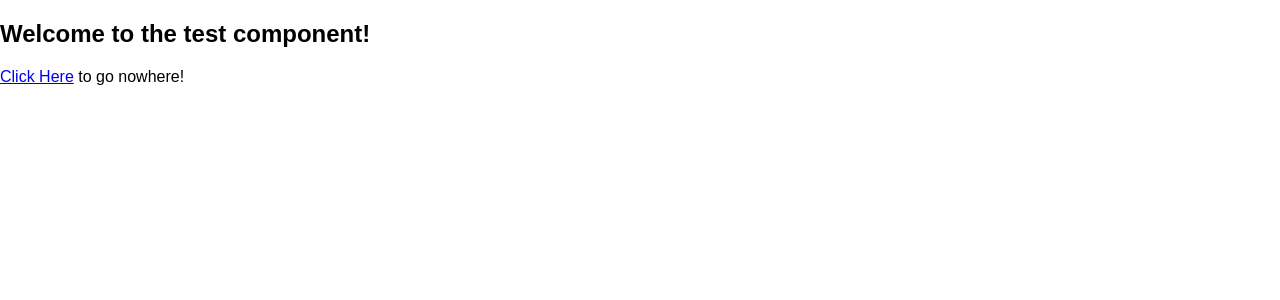
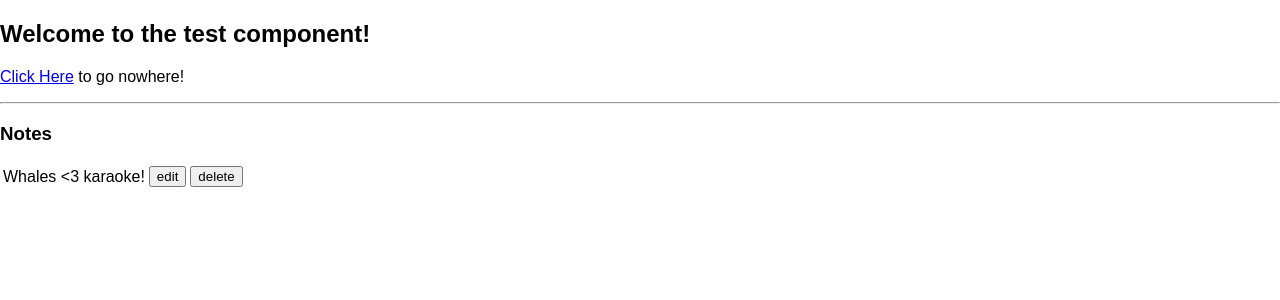
Before and after one commit to cetatean-communication-database/ccd-web, a React app in the folder frontend/: page / in a window 1280 px wide. Shown: the top 300 px of the page. Built offline with nearby package versions, Linux system fonts and the light colour scheme.

Commit message:
Begin adding redux for state management

```diff
--- a/frontend/package.json
+++ b/frontend/package.json
@@ -35,6 +35,9 @@
     "react": "^16.2.0",
     "react-dev-utils": "^5.0.0",
     "react-dom": "^16.2.0",
+    "react-redux": "^5.0.7",
+    "react-router-dom": "^4.2.2",
+    "redux": "^3.7.2",
     "style-loader": "0.19.0",
     "sw-precache-webpack-plugin": "0.11.4",
     "url-loader": "0.6.2",
--- a/frontend/src/App.js
+++ b/frontend/src/App.js
@@ -3,15 +3,23 @@ import {Route, Switch, BrowserRouter} from 'react-router-dom';
 import Example from "./components/Example";
 import NotFound from "./components/NotFound";
 
+import { Provider } from "react-redux";
+import { createStore } from "redux";
+import ccdApp from "./reducers";
+
+let store = createStore(ccdApp);
+
 class App extends Component {
   render() {
   return (
+    <Provider store={store}>
       <BrowserRouter>
         <Switch>
           <Route exact path="/" component={Example} />
           <Route component={NotFound} />
         </Switch>
       </BrowserRouter>
+    </Provider>
   );
   }
 }
--- a/frontend/src/components/Example.jsx
+++ b/frontend/src/components/Example.jsx
@@ -1,16 +1,49 @@
 import React, { Component } from 'react';
 import {Link} from 'react-router-dom';
+import {connect} from 'react-redux';
 
-
-export default class Example extends Component {
+class Example extends Component {
   render() {
     return (
+      <div>
         <div>
           <h2>Welcome to the test component!</h2>
           <p>
             <Link to="/contact">Click Here</Link> to go nowhere!
           </p>
         </div>
+        <hr />
+
+        <div>
+          <h3>Notes</h3>
+          <table>
+            <tbody>
+              {this.props.things.map(thing => (
+                <tr>
+                  <td>{thing.text}</td>
+                  <td><button>edit</button></td>
+                  <td><button>delete</button></td>
+                </tr>
+              ))}
+            </tbody>
+          </table>
+        </div>
+      </div>
     )
   }
 }
+
+// This is where the props are named and imported from the state
+const mapStateToProps = state => {
+  return {
+    things: state.example,
+  }
+}
+
+const mapDispatchToProps = dispatch => {
+  return {
+  }
+}
+
+
+export default connect(mapStateToProps, mapDispatchToProps)(Example);
--- /dev/null
+++ b/frontend/src/reducers/example.js
@@ -0,0 +1,11 @@
+const initialState = [
+  {text: "Whales <3 karaoke!"}
+];
+
+
+export default function example(state=initialState, action) {
+  switch (action.type) {
+    default:
+      return state;
+  }
+}
--- /dev/null
+++ b/frontend/src/reducers/index.js
@@ -0,0 +1,9 @@
+import { combineReducers } from 'redux';
+import example from "./example";
+
+// example can now be used as props in the components
+const ccdApp = combineReducers({
+  example,
+})
+
+export default ccdApp;
```
Also changed, not shown: frontend/src/components/NotFound.jsx (+5 -5 lines), frontend/src/actions/example.js (added), frontend/src/actions/index.js (added), 1 other file (tests, documents, lock files or other folders). Lines whose indentation alone changed are shown as unchanged.
